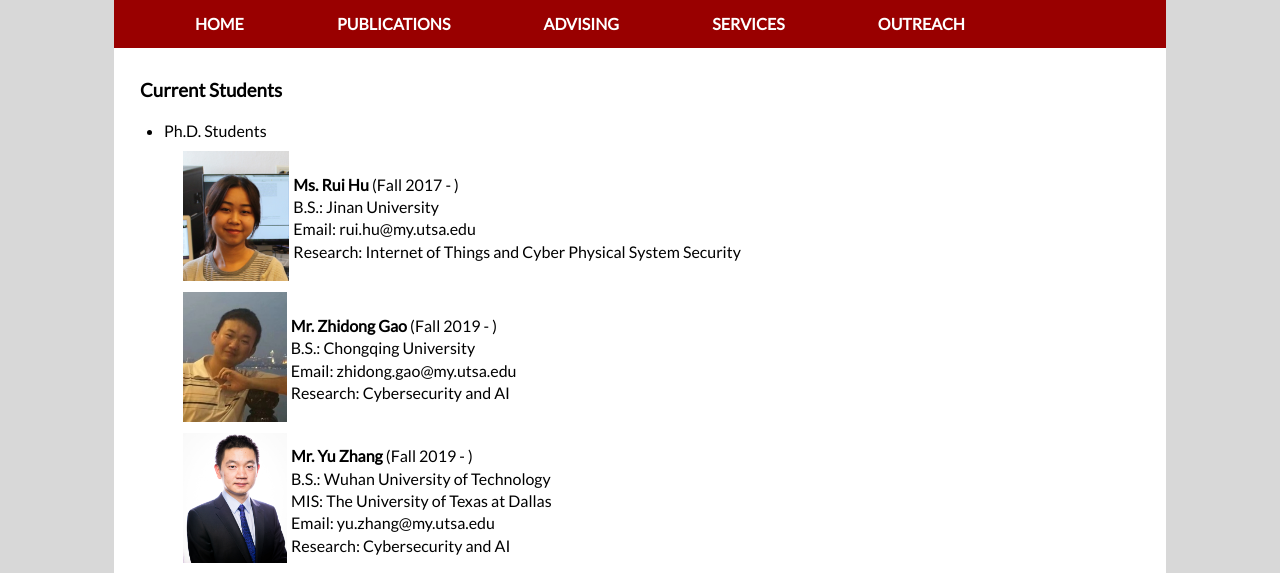
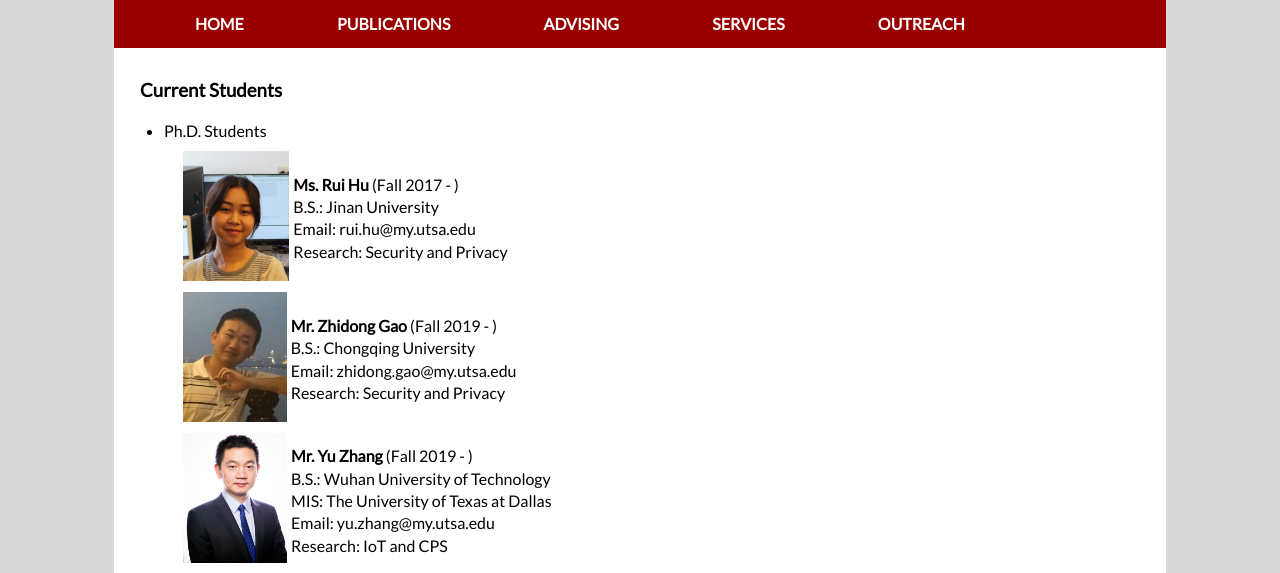
Before and after one commit to guoyuanxiong/yanmingong.github.io, a plain HTML site: page advising.html in a window 1280 px wide. Shown: the top 573 px of the page. Drawn offline with Linux system fonts and the light colour scheme; grey boxes are pictures that could not be loaded.

Commit message:
Update advising.html

```diff
--- a/advising.html
+++ b/advising.html
@@ -62,7 +62,7 @@
 <b> Ms. Rui Hu </b> (Fall 2017 - )<br>
     B.S.: Jinan University<br>
     Email: rui.hu@my.utsa.edu<br>
-    Research: Internet of Things and Cyber Physical System Security<br>
+    Research: Security and Privacy<br>
 
 </TD>
 </TR></TABLE>
@@ -73,7 +73,7 @@
 <b> Mr. Zhidong Gao </b> (Fall 2019 - )<br>
     B.S.: Chongqing University<br>
     Email: zhidong.gao@my.utsa.edu<br>
-    Research: Cybersecurity and AI<br>
+    Research: Security and Privacy<br>
 
 </TD>
 </TR></TABLE>
@@ -85,7 +85,7 @@
     B.S.: Wuhan University of Technology<br>
     MIS: The University of Texas at Dallas<br>
     Email: yu.zhang@my.utsa.edu<br>
-    Research: Cybersecurity and AI<br>
+    Research: IoT and CPS <br>
 
 </TD>
 </TR></TABLE>
@@ -98,7 +98,7 @@
     B.S.: East China University of Science and Technology<br>
     M.S.: East China University of Science and Technology<br>
     Email: hizxzhang@gmail.com<br>
-    Research: Machine Learning Privacy <br>
+    Research: Security and Privacy <br>
 
 </TD>
 </TR></TABLE>
@@ -111,7 +111,7 @@
     B.S.: Cairo University<br>
     M.S.: Cairo University<br>
     Email: shahira.amin@utsa.edu<br>
-    Research: Machine Learning in Wireless Networks <br>
+    Research: Wireless Networks, Machine Learning <br>
 
 </TD>
 </TR></TABLE>
```
